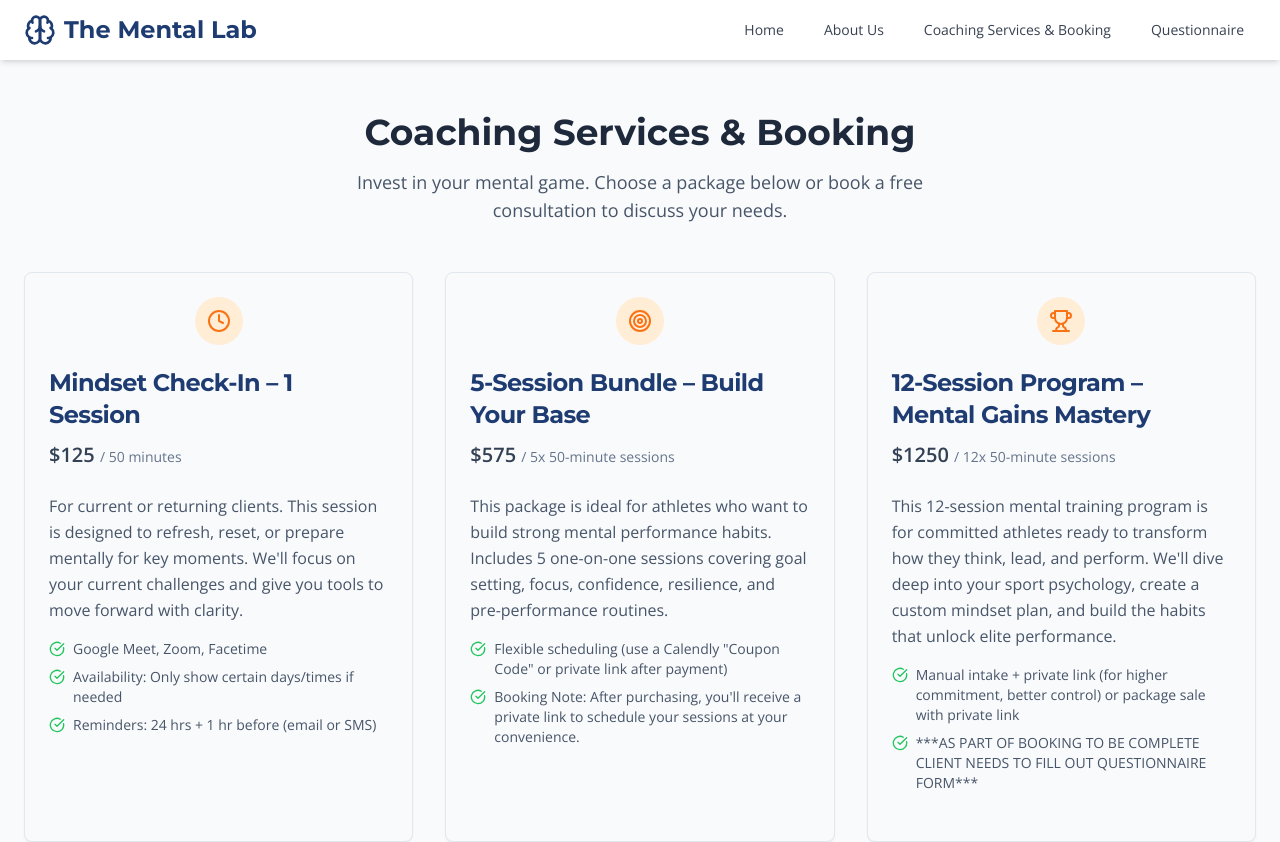
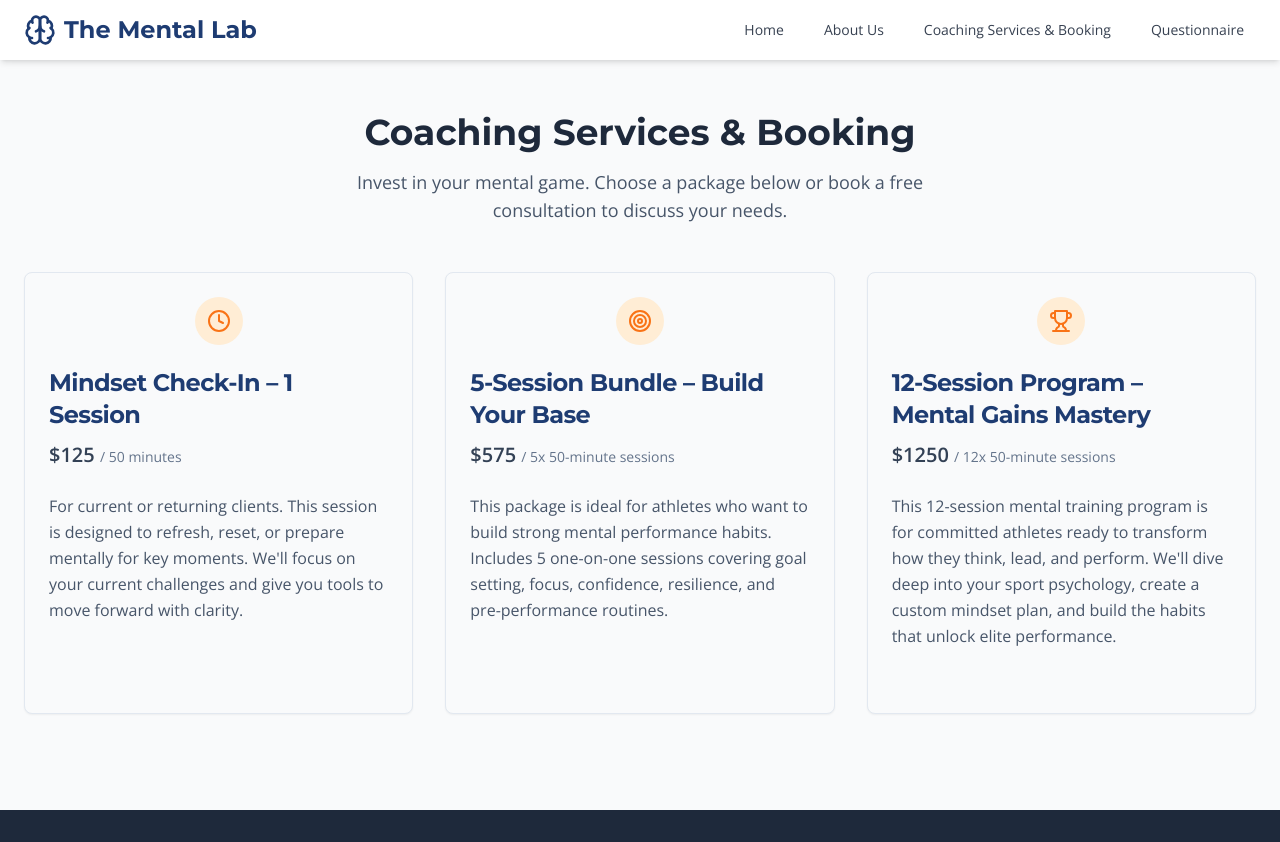
Before and after one commit to luketoland1977/mental-edge-accelerate, a React (Vite) app: page /services in a window 1280 px wide. Shown: the top 842 px of the page. Built offline with nearby package versions, Linux system fonts and the light colour scheme.

Commit message:
Visual edit in Lovable
Edited UI in Lovable

```diff
--- a/src/pages/ServicesPage.tsx
+++ b/src/pages/ServicesPage.tsx
@@ -50,12 +50,7 @@ const ServicesPage: React.FC = () => {
             </CardHeader>
             <CardContent className="flex-grow">
               <p className="text-slate-600 mb-4 leading-relaxed">{service.description}</p>
-              <ul className="space-y-2 text-sm text-slate-600">
-                {service.features.map((feature, index) => <li key={index} className="flex items-start">
-                    <CheckCircle className="w-4 h-4 text-green-500 mr-2 mt-0.5 flex-shrink-0" />
-                    <span>{feature}</span>
-                  </li>)}
-              </ul>
+
             </CardContent>
             <CardFooter>
               <CallToActionButton href={service.calendlyLink} variant="primary" className="w-full">
```
